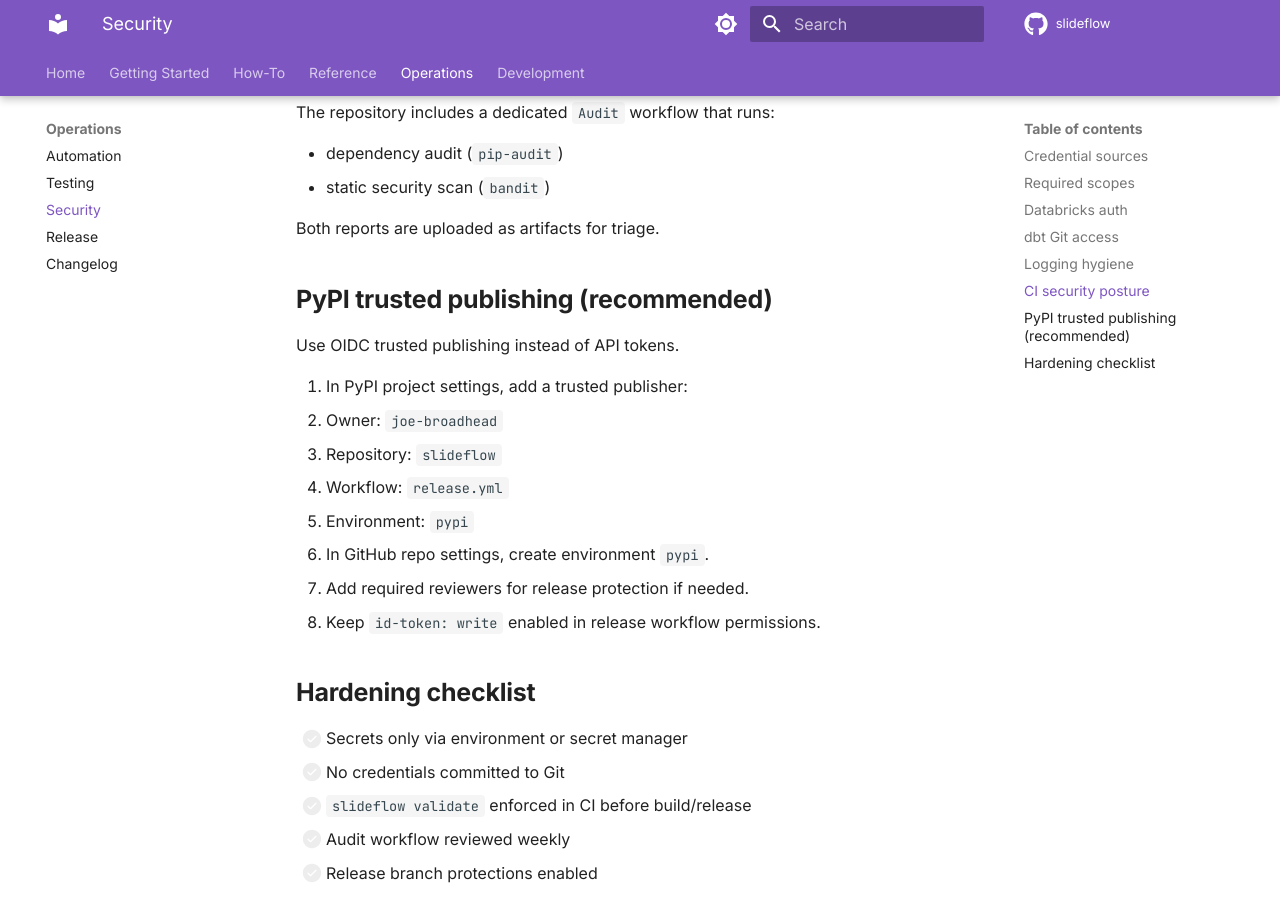
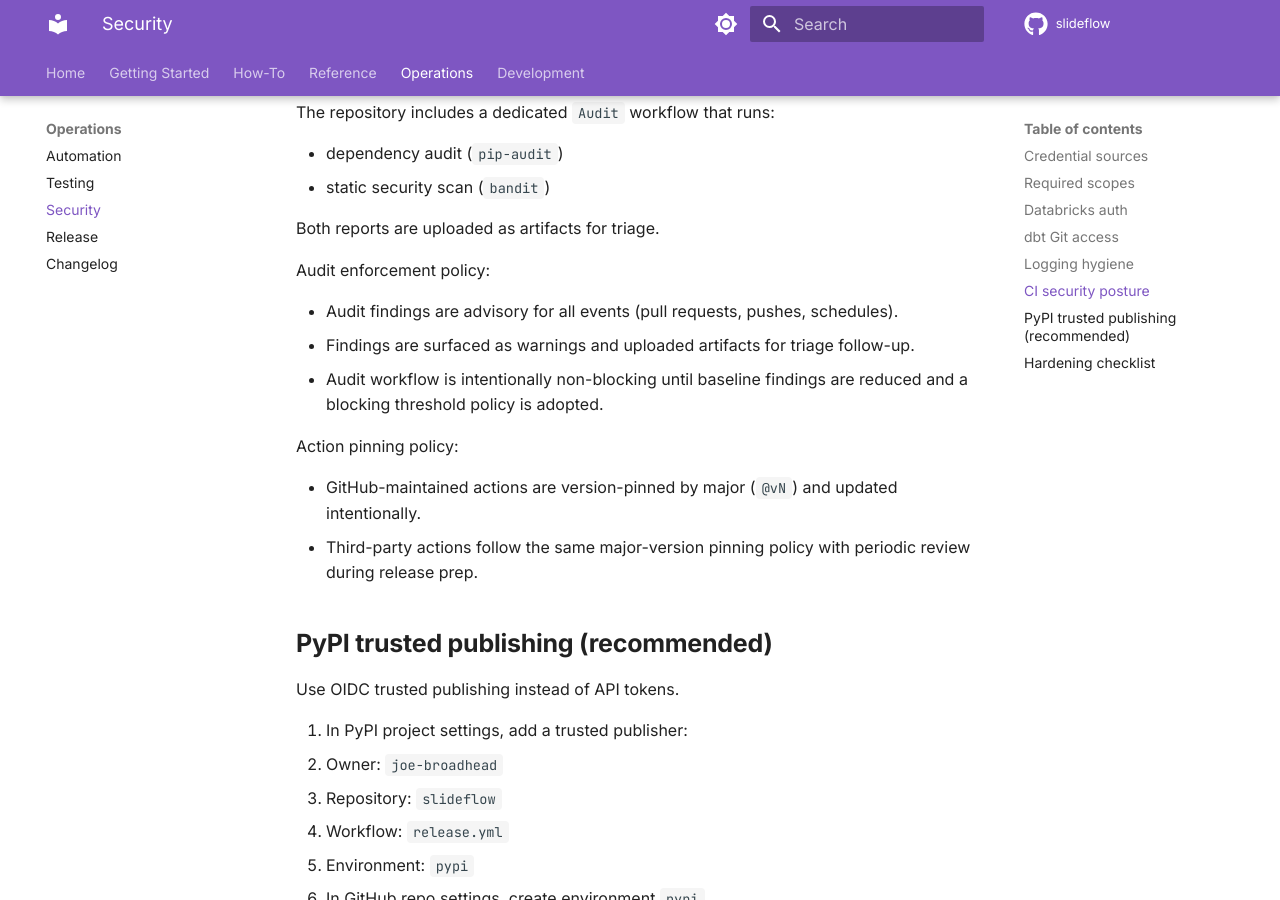
Before and after one commit to joe-broadhead/slideflow, an MkDocs documentation site: the page built from docs/security.md, in a window 1280 px wide and 900 px high, scrolled down 1378 px. Built offline with MkDocs 1.6.1 and Material for MkDocs 9.7.7, drawn with Linux system fonts in a browser that asks for light colours; comment, search, counter and statistics services are not loaded.

Commit message:
ci: harden permissions, matrix coverage, and audit policy
* ci: harden permissions, matrix, and audit enforcement

* ci(audit): keep security scans advisory and documented

* ci: make coverage artifact names matrix-specific

```diff
--- a/docs/security.md
+++ b/docs/security.md
@@ -55,6 +55,20 @@
 
 Both reports are uploaded as artifacts for triage.
 
+Audit enforcement policy:
+
+- Audit findings are advisory for all events (pull requests, pushes, schedules).
+- Findings are surfaced as warnings and uploaded artifacts for triage follow-up.
+- Audit workflow is intentionally non-blocking until baseline findings are
+  reduced and a blocking threshold policy is adopted.
+
+Action pinning policy:
+
+- GitHub-maintained actions are version-pinned by major (`@vN`) and updated
+  intentionally.
+- Third-party actions follow the same major-version pinning policy with periodic
+  review during release prep.
+
 ## PyPI trusted publishing (recommended)
 
 Use OIDC trusted publishing instead of API tokens.
```
Also changed, not shown: docs/contributing.md (+2 -0 lines), 2 other files.
